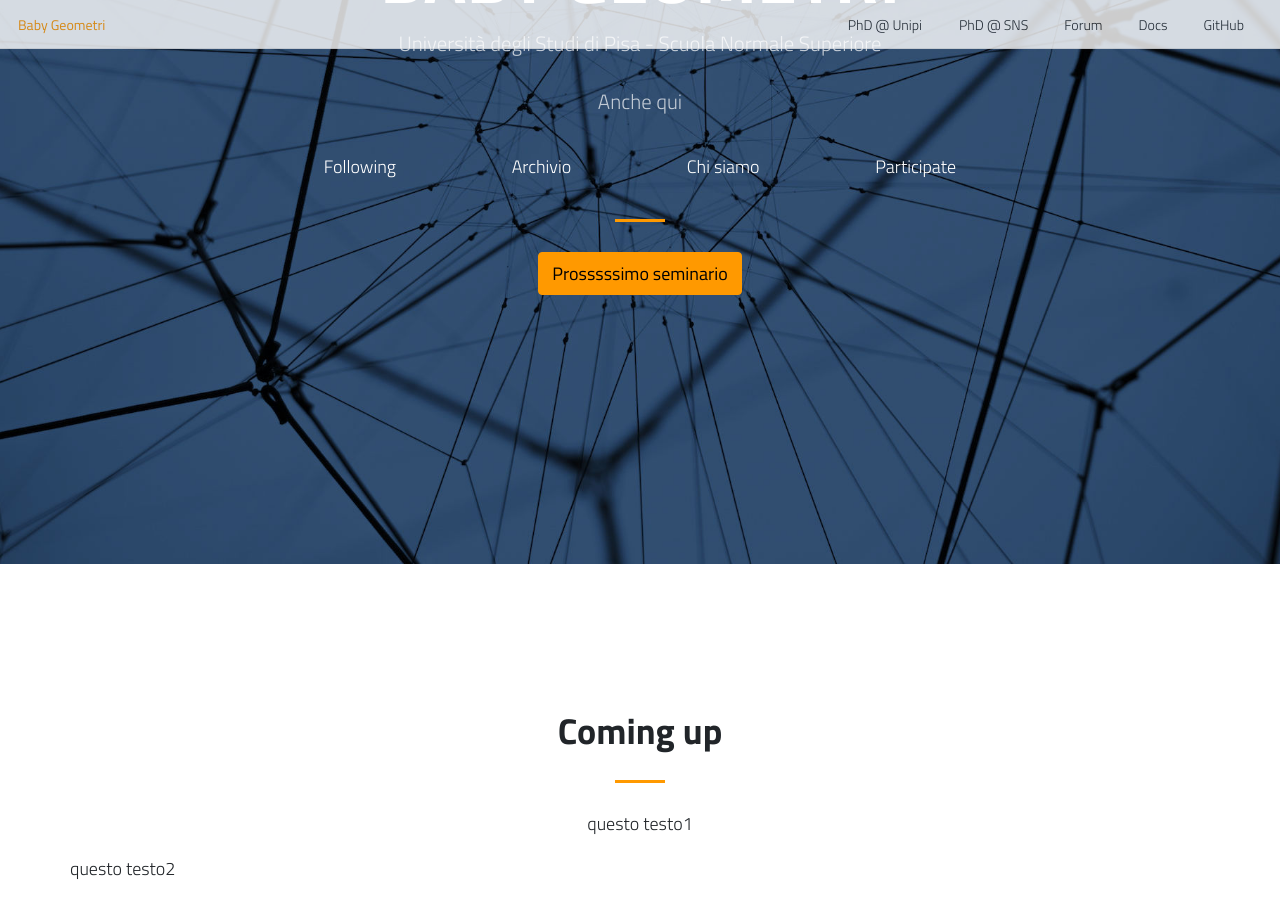
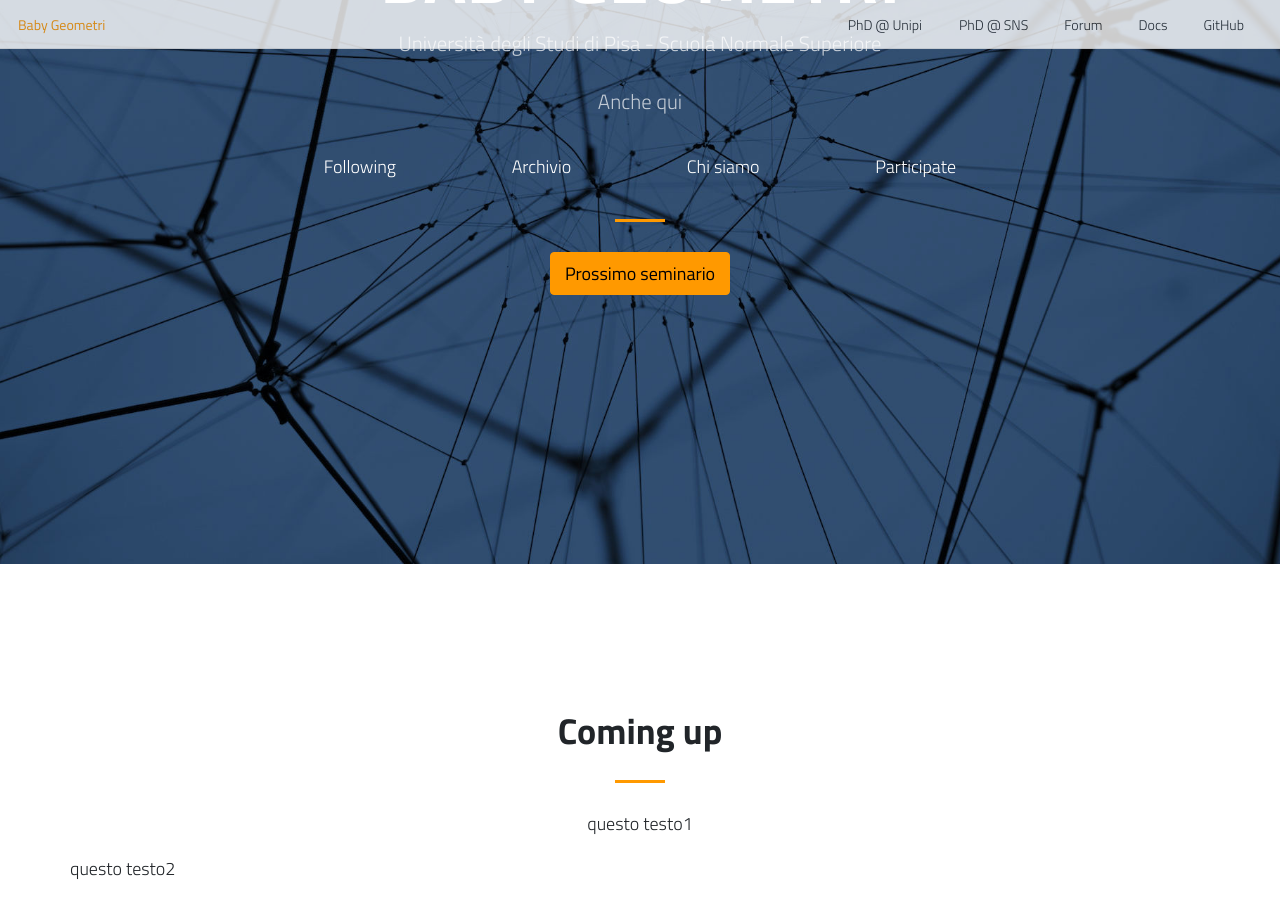
Before and after one commit to baby-geometri/baby-geometri.github.io, a Jekyll site: the page built from index.md, in a window 1280 px wide and 900 px high, scrolled down 336 px. Built offline with Jekyll 4.4.1, drawn with Linux system fonts in a browser that asks for light colours; nearby versions of some CDN libraries.

Commit message:
Update default.html

```diff
--- a/_layouts/default.html
+++ b/_layouts/default.html
@@ -47,7 +47,7 @@
           {% endfor %}
         </ul>
         <hr>
-        <a class="btn btn-warning btn-xl js-scroll-trigger" href="#whitepaper">Prosssssimo seminario</a>
+        <a class="btn btn-warning btn-xl js-scroll-trigger" href="#whitepaper">Prossimo seminario</a>
       </div>
     </div>
   </div>
```
